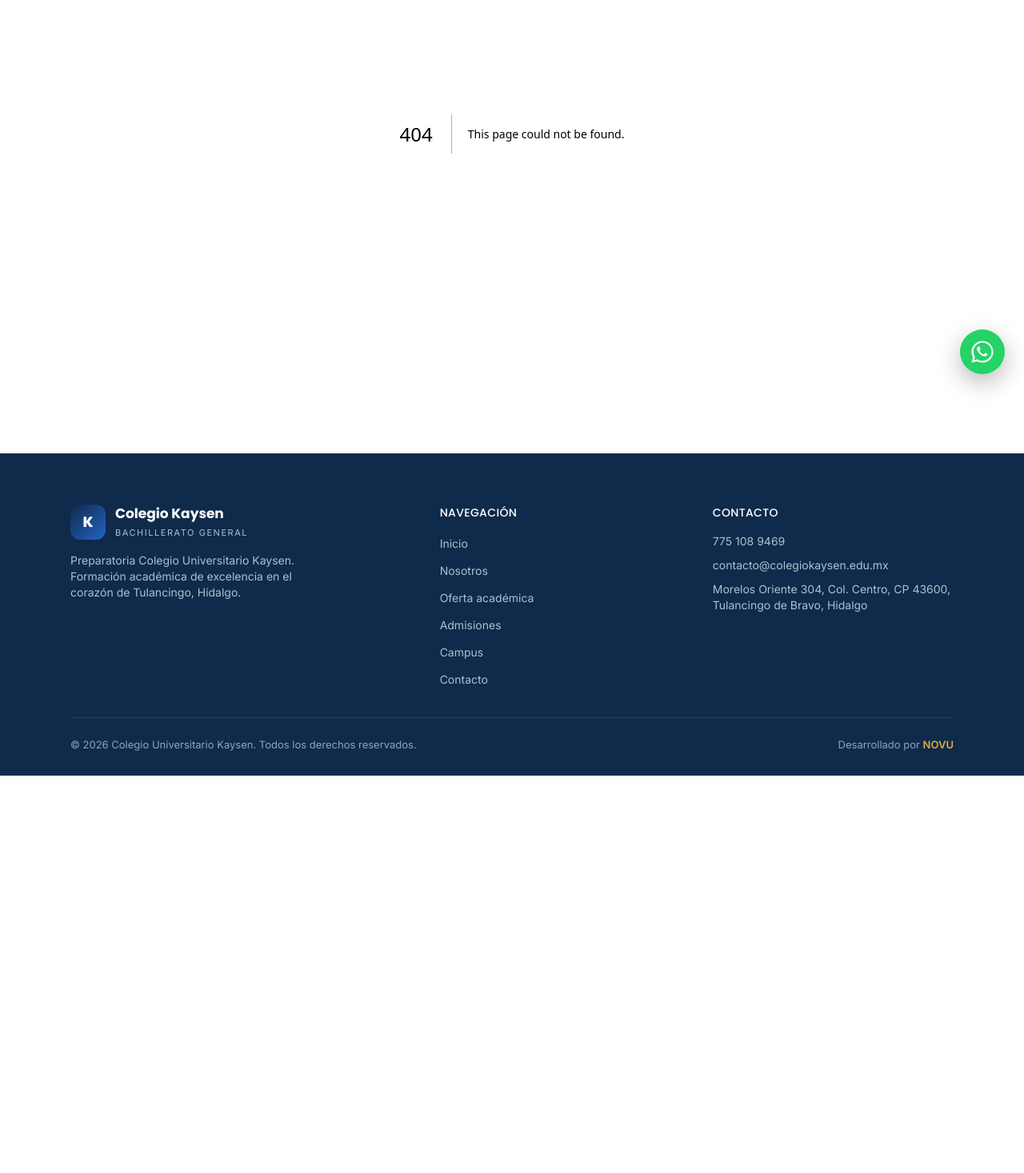
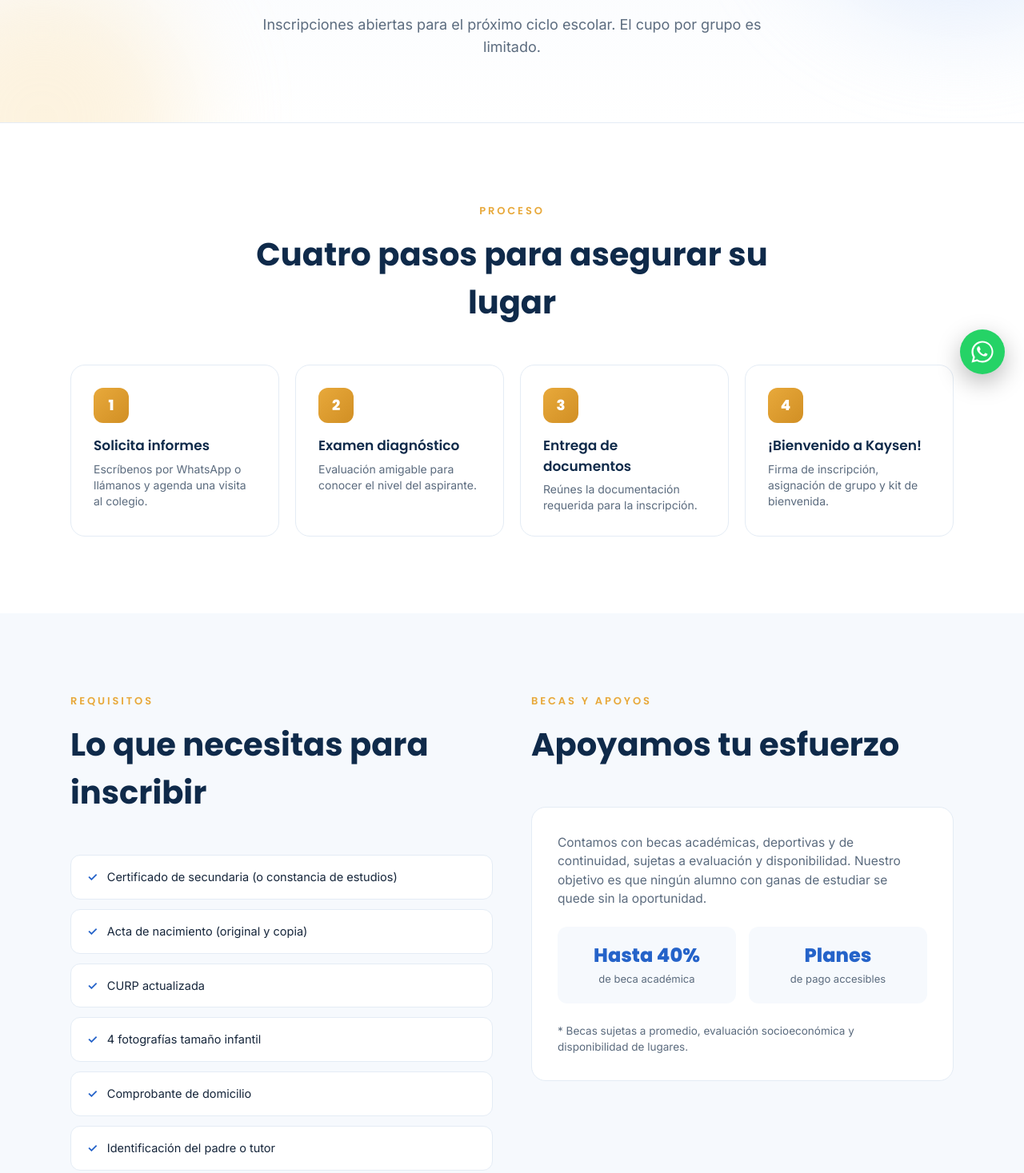
Before and after one commit to novumarketing/kaysen-web, a Next.js app: page /admisiones in a window 1280 px wide. Before the commit this address had no page. Shown: the part 308-1775 px from the top of the page at 80% size. Before the commit the page ends 1278 px from the top, so only its background shows below. Built offline with nearby package versions, Linux system fonts and the light colour scheme.

Commit message:
Add /admisiones page

```diff
--- /dev/null
+++ b/app/admisiones/page.tsx
@@ -0,0 +1,79 @@
+import type { Metadata } from "next";
+import Link from "next/link";
+import { PageHero, SectionHead } from "@/components/ui";
+import { WA } from "@/components/site";
+
+export const metadata: Metadata = {
+  title: "Admisiones",
+  description: "Proceso de admisión, requisitos, fechas y becas del Colegio Universitario Kaysen en Tulancingo. Inscripciones abiertas.",
+};
+
+const pasos = [
+  { n: 1, t: "Solicita informes", d: "Escríbenos por WhatsApp o llámanos y agenda una visita al colegio." },
+  { n: 2, t: "Examen diagnóstico", d: "Evaluación amigable para conocer el nivel del aspirante." },
+  { n: 3, t: "Entrega de documentos", d: "Reúnes la documentación requerida para la inscripción." },
+  { n: 4, t: "¡Bienvenido a Kaysen!", d: "Firma de inscripción, asignación de grupo y kit de bienvenida." },
+];
+const requisitos = ["Certificado de secundaria (o constancia de estudios)", "Acta de nacimiento (original y copia)", "CURP actualizada", "4 fotografías tamaño infantil", "Comprobante de domicilio", "Identificación del padre o tutor"];
+
+export default function Admisiones() {
+  return (
+    <main>
+      <PageHero kicker="Admisiones" title={<>Inscribir a tu hijo es <span className="grad-text">muy sencillo</span></>}
+        sub="Inscripciones abiertas para el próximo ciclo escolar. El cupo por grupo es limitado." />
+
+      <section className="py-20 md:py-24">
+        <div className="wrap">
+          <SectionHead center kicker="Proceso" title="Cuatro pasos para asegurar su lugar" />
+          <div className="grid gap-5 sm:grid-cols-2 lg:grid-cols-4">
+            {pasos.map((p) => (
+              <div key={p.n} className="rounded-xl2 border border-line bg-white p-7">
+                <div className="mb-4 grid h-11 w-11 place-items-center rounded-xl bg-gradient-to-br from-gold to-[#d18f24] font-display text-lg font-extrabold text-white">{p.n}</div>
+                <h4 className="font-display text-[17px] font-semibold text-navy">{p.t}</h4>
+                <p className="mt-1.5 text-sm text-muted">{p.d}</p>
+              </div>
+            ))}
+          </div>
+        </div>
+      </section>
+
+      <section className="bg-bg-2 py-20 md:py-24">
+        <div className="wrap grid gap-12 md:grid-cols-2">
+          <div>
+            <SectionHead kicker="Requisitos" title="Lo que necesitas para inscribir" />
+            <ul className="grid gap-3">
+              {requisitos.map((r) => (
+                <li key={r} className="flex items-center gap-3 rounded-xl border border-line bg-white px-5 py-4 text-[14.5px] text-ink"><span className="font-extrabold text-blue">✓</span> {r}</li>
+              ))}
+            </ul>
+          </div>
+          <div>
+            <SectionHead kicker="Becas y apoyos" title="Apoyamos tu esfuerzo" />
+            <div className="rounded-xl2 border border-line bg-white p-8">
+              <p className="text-[15.5px] text-muted">Contamos con becas académicas, deportivas y de continuidad, sujetas a evaluación y disponibilidad. Nuestro objetivo es que ningún alumno con ganas de estudiar se quede sin la oportunidad.</p>
+              <div className="mt-6 grid gap-4 sm:grid-cols-2">
+                <div className="rounded-xl bg-bg-2 p-5 text-center"><div className="font-display text-2xl font-extrabold text-blue">Hasta 40%</div><div className="mt-1 text-[13px] text-muted">de beca académica</div></div>
+                <div className="rounded-xl bg-bg-2 p-5 text-center"><div className="font-display text-2xl font-extrabold text-blue">Planes</div><div className="mt-1 text-[13px] text-muted">de pago accesibles</div></div>
+              </div>
+              <p className="mt-6 text-[13.5px] text-muted">* Becas sujetas a promedio, evaluación socioeconómica y disponibilidad de lugares.</p>
+            </div>
+          </div>
+        </div>
+      </section>
+
+      <section className="py-20">
+        <div className="wrap">
+          <div className="relative overflow-hidden rounded-[28px] bg-gradient-to-br from-navy to-blue px-8 py-16 text-center">
+            <div className="pointer-events-none absolute -right-16 -top-28 h-80 w-80 rounded-full bg-gold/25 blur-3xl" />
+            <h2 className="relative font-display text-[clamp(27px,3.8vw,38px)] font-bold text-white">Empieza el proceso hoy</h2>
+            <p className="relative mx-auto mt-3.5 max-w-xl text-[17px] text-[#d3e0f2]">Cupo limitado por grupo. Solicita informes y agenda el examen diagnóstico de tu hijo.</p>
+            <div className="relative mt-7 flex flex-wrap justify-center gap-3.5">
+              <a href={WA} target="_blank" rel="noopener noreferrer" className="btn btn-gold">Solicitar informes por WhatsApp</a>
+              <Link href="/contacto" className="btn btn-ghost">Ir a contacto</Link>
+            </div>
+          </div>
+        </div>
+      </section>
+    </main>
+  );
+}
```
